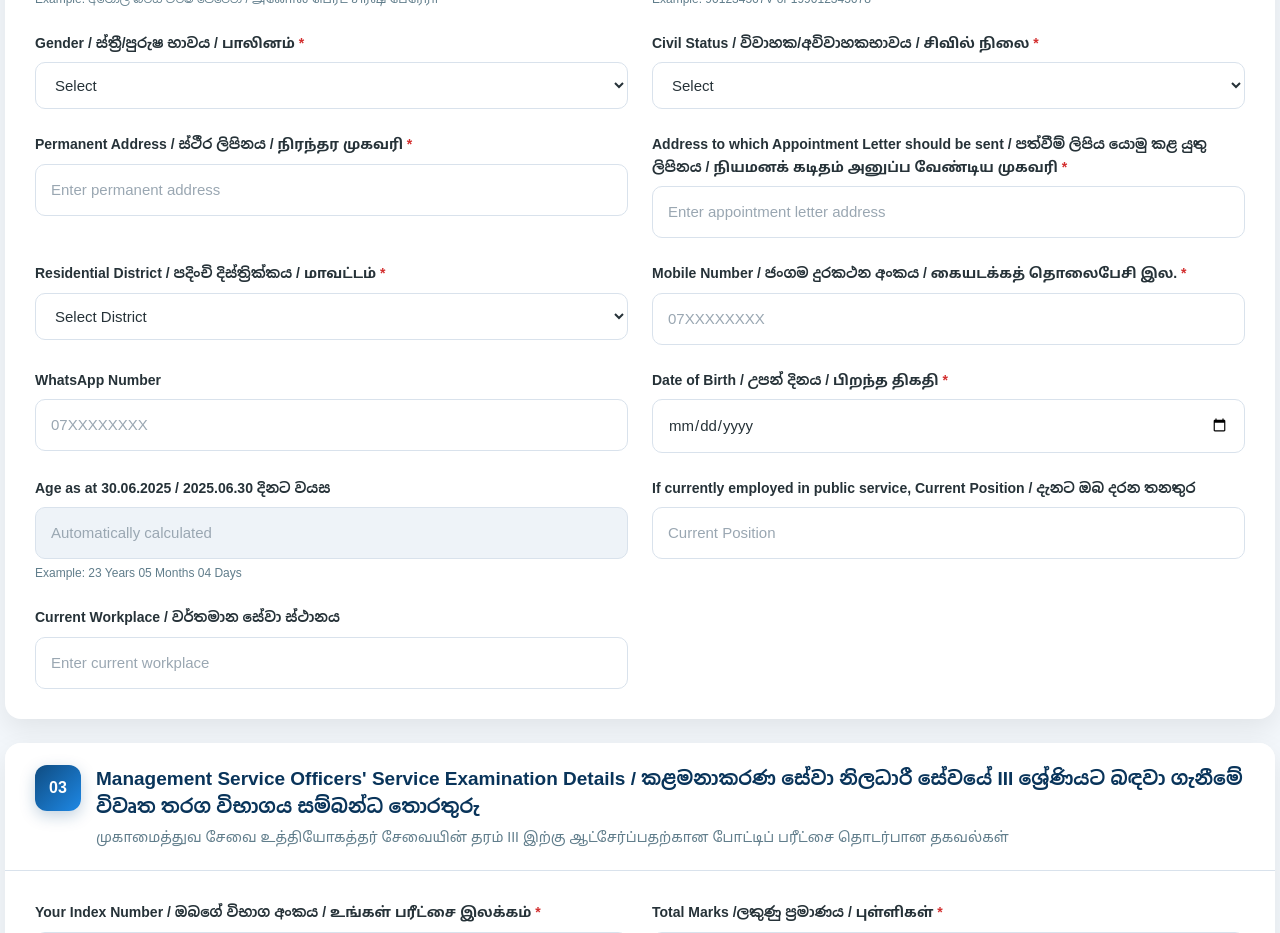
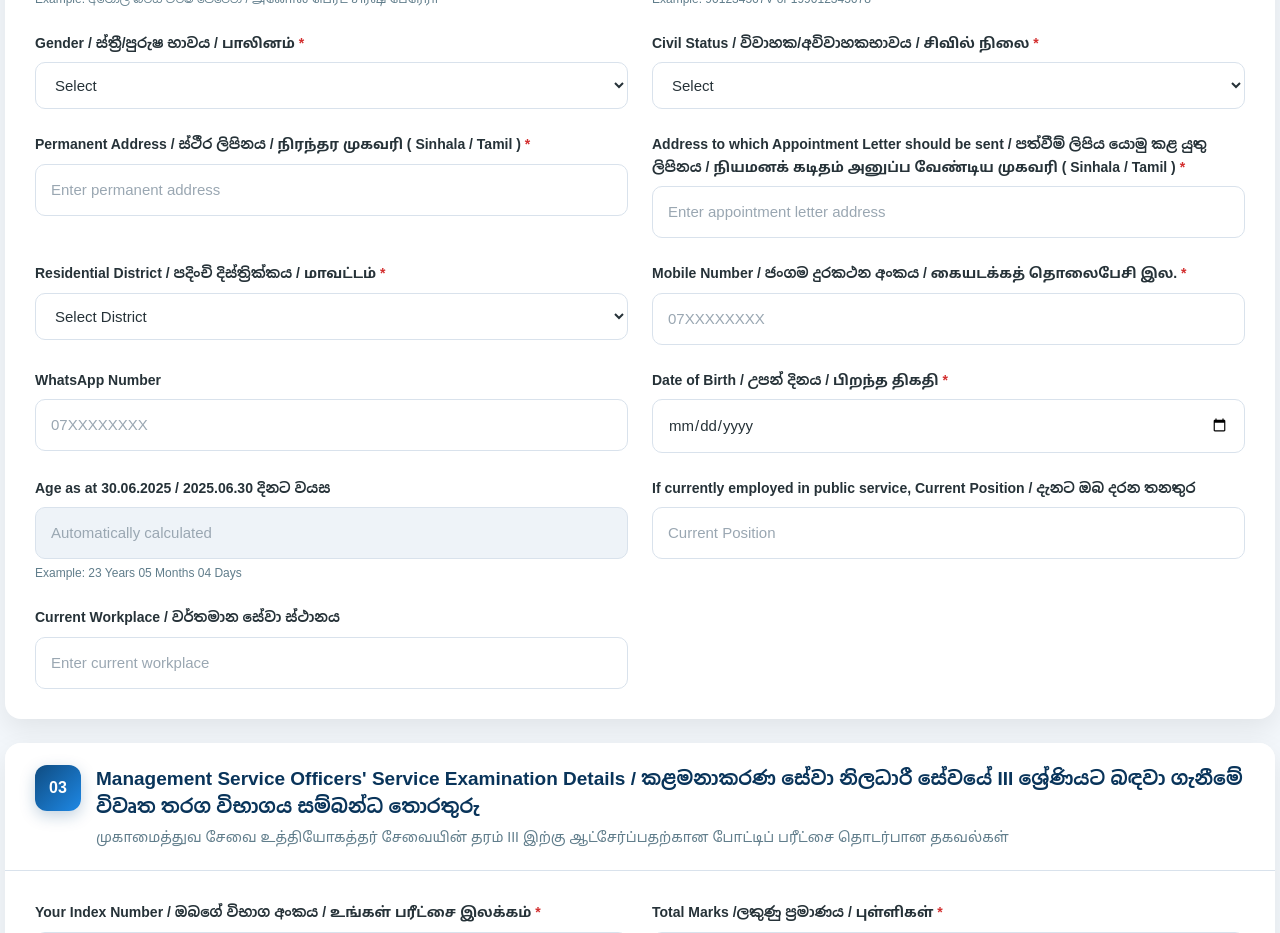
Before and after one commit to csrecpubad/CSREC-recruitment-data-collection, a React (Vite) app: page / in a window 1280 px wide. Shown: the part 1280-2213 px from the top of the page. Built offline with nearby package versions, Linux system fonts and the light colour scheme.

Commit message:
new up address sinhala

```diff
--- a/src/components/personal/PersonalDetails.tsx
+++ b/src/components/personal/PersonalDetails.tsx
@@ -258,7 +258,7 @@ export default function PersonalDetails({
 
         {/* Permanent Address */}
         <TextField
-          label="Permanent Address / ස්ථීර ලිපිනය / நிரந்தர முகவரி"
+          label="Permanent Address / ස්ථීර ලිපිනය / நிரந்தர முகவரி ( Sinhala / Tamil )"
           name="permanentAddress"
           value={data.permanentAddress}
           onChange={(value) => onChange("permanentAddress", value)}
@@ -269,7 +269,7 @@ export default function PersonalDetails({
 
         {/* Appointment Address */}
         <TextField
-          label="Address to which Appointment Letter should be sent / පත්වීම් ලිපිය යොමු කළ යුතු ලිපිනය / நியமனக் கடிதம் அனுப்ப வேண்டிய முகவரி"
+          label="Address to which Appointment Letter should be sent / පත්වීම් ලිපිය යොමු කළ යුතු ලිපිනය / நியமனக் கடிதம் அனுப்ப வேண்டிய முகவரி ( Sinhala / Tamil )"
           name="appointmentAddress"
           value={data.appointmentAddress}
           onChange={(value) => onChange("appointmentAddress", value)}
```
